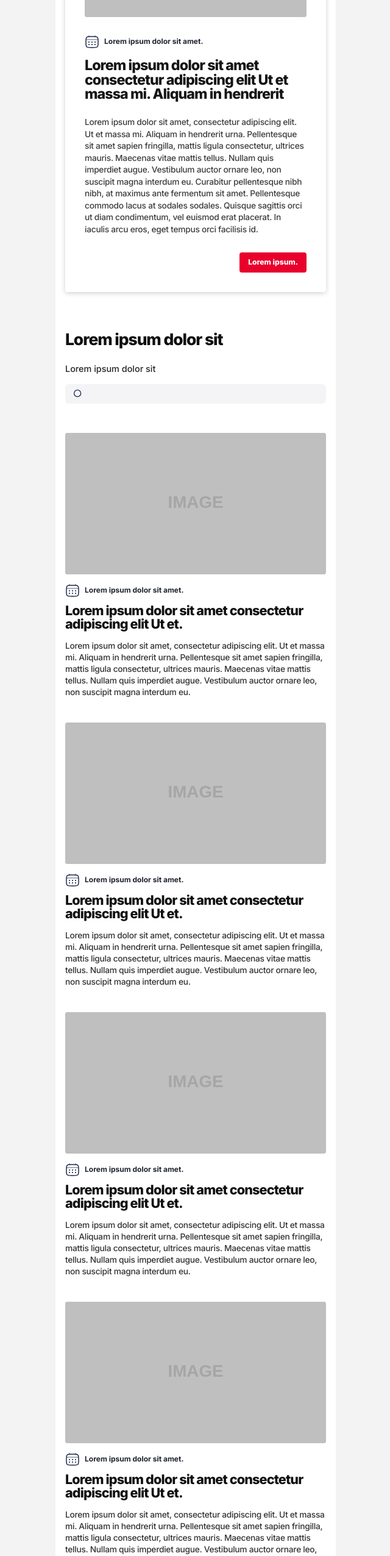
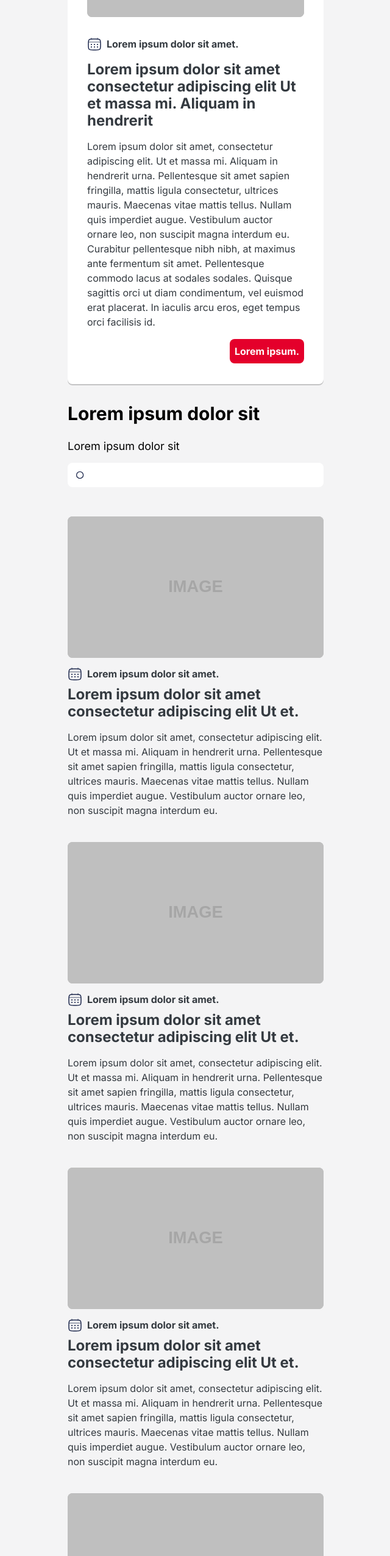
Before and after one commit to aldodager/challenge-riu-angular, an Angular app: page / in a window 1280 px wide. Shown: the part 234-2786 px from the top of the page at 61% size, without its empty margins (319-959 px from the left). Built offline with nearby package versions, Linux system fonts and the light colour scheme.

Commit message:
keep button label on one line and have first section with figma specs

```diff
--- a/src/app/app.html
+++ b/src/app/app.html
@@ -1,8 +1,8 @@
-<main class="min-h-screen w-full overflow-x-hidden bg-[#f3f3f3]">
-  <!-- Contenedor mobile: el frame de Figma usa 460px de ancho con padding lateral de 16px -->
-  <div class="mx-auto w-full max-w-[460px] overflow-hidden bg-white px-[16px] py-[32px]">
-    <section class="w-full rounded-[4px] bg-white p-[32px] shadow-[0_2px_8px_rgba(0,0,0,0.18)]">
-      <figure class="h-[198px] w-full overflow-hidden rounded-[4px] bg-[#bfbfbf]">
+<main class="min-h-screen w-full overflow-x-hidden bg-[#F4F4F5]">
+  <!-- Contenedor mobile: frame de 460px, con 20px laterales para dejar el card en 420px -->
+  <div class="mx-auto w-full max-w-[460px] overflow-hidden bg-[#F4F4F5] px-[20px] py-[32px]">
+    <section class="flex min-h-[832.25px] w-full flex-col gap-[32px] rounded-[8px] bg-white p-[32px] shadow-[0_2px_0_0_rgba(0,0,0,0.2)]">
+      <figure class="h-[198px] w-full overflow-hidden rounded-[8px] bg-[#BDBDBD]">
         <img
           src="assets/images/placeholder-image.svg"
           alt="Imagen principal del contenido"
@@ -10,7 +10,8 @@
         />
       </figure>
 
-      <div class="mt-[28px] flex items-center gap-[8px] text-[0.75rem] font-bold text-[#1f2430]">
+      <div>
+        <div class="flex items-center gap-[8px] text-[16px] font-bold leading-[24px] text-[#343A40]">
           <img
             src="assets/icons/calendar-icon.svg"
             alt=""
@@ -20,11 +21,11 @@
           <span>Lorem ipsum dolor sit amet.</span>
         </div>
 
-      <h1 class="mt-[16px] text-[1.45rem] font-extrabold leading-[1.02] tracking-[-0.04em] text-[#151515]">
+        <h1 class="mt-[16px] text-[24px] font-bold leading-[28px] text-[#343A40]">
           Lorem ipsum dolor sit amet consectetur adipiscing elit Ut et massa mi. Aliquam in hendrerit
         </h1>
 
-      <p class="mt-[24px] text-[0.86rem] font-medium leading-[1.42] tracking-[-0.02em] text-[#3d3d3d]">
+        <p class="mt-[16px] text-[16px] font-normal leading-[24px] text-[#343A40]">
           Lorem ipsum dolor sit amet, consectetur adipiscing elit. Ut et massa mi. Aliquam in hendrerit urna.
           Pellentesque sit amet sapien fringilla, mattis ligula consectetur, ultrices mauris. Maecenas vitae mattis tellus.
           Nullam quis imperdiet augue. Vestibulum auctor ornare leo, non suscipit magna interdum eu.
@@ -32,27 +33,28 @@
           Quisque sagittis orci ut diam condimentum, vel euismod erat placerat. In iaculis arcu eros, eget tempus orci facilisis id.
         </p>
 
-      <div class="mt-[28px] flex justify-end">
+        <div class="mt-[16px] flex justify-end">
           <button
-          class="rounded-[4px] bg-[#e9002d] px-[14px] py-[10px] text-[0.76rem] font-extrabold leading-none text-white"
+            class="flex h-[40px] w-[122px] items-center justify-center gap-[10px] whitespace-nowrap rounded-[8px] bg-[#E4002B] px-[8px] text-[16px] font-bold leading-[24px] text-white"
             type="button"
           >
             Lorem ipsum.
           </button>
         </div>
+      </div>
     </section>
 
-    <section class="mt-[64px]">
-      <h2 class="text-[1.65rem] font-extrabold leading-[1.05] tracking-[-0.04em] text-[#101010]">
+    <section class="mt-[32px]">
+      <h2 class="text-[30px] font-bold leading-[32px] text-black">
         Lorem ipsum dolor sit
       </h2>
 
-      <p class="mt-[24px] text-[0.9rem] font-medium text-[#252525]">
+      <p class="mt-[24px] text-[18px] font-normal leading-[27px] text-black">
         Lorem ipsum dolor sit
       </p>
 
       <label class="sr-only" for="search">Buscar contenido</label>
-      <div class="mt-[14px] flex h-[32px] w-full items-center rounded-[6px] bg-[#f4f4f6] px-[14px]">
+      <div class="mt-[14px] flex h-[40px] w-full items-center rounded-[8px] bg-white px-[14px]">
         <img
           src="assets/icons/search-icon.svg"
           alt=""
@@ -62,7 +64,7 @@
 
         <input
           id="search"
-          class="h-full w-full min-w-0 appearance-none bg-transparent pl-[8px] text-[0.875rem] outline-none"
+          class="h-full w-full min-w-0 appearance-none bg-transparent pl-[8px] text-[16px] leading-[24px] outline-none"
           type="text"
           role="searchbox"
           aria-label="Buscar contenido"
@@ -73,7 +75,7 @@
     <section class="mt-[48px] space-y-[40px]">
       <!-- Listado mobile: cada bloque queda listo para recibir contenido dinámico -->
       <article>
-        <figure class="h-[232px] w-full overflow-hidden rounded-[4px] bg-[#bfbfbf]">
+        <figure class="h-[232px] w-full overflow-hidden rounded-[8px] bg-[#BDBDBD]">
           <img
             src="assets/images/placeholder-image.svg"
             alt="Imagen relacionada al artículo"
@@ -81,7 +83,7 @@
           />
         </figure>
 
-        <div class="mt-[14px] flex items-center gap-[8px] text-[0.75rem] font-bold text-[#1f2430]">
+        <div class="mt-[14px] flex items-center gap-[8px] text-[16px] font-bold leading-[24px] text-[#343A40]">
           <img
             src="assets/icons/calendar-icon.svg"
             alt=""
@@ -91,11 +93,11 @@
           <span>Lorem ipsum dolor sit amet.</span>
         </div>
 
-        <h3 class="mt-[10px] text-[1.35rem] font-extrabold leading-[1.02] tracking-[-0.04em] text-[#101010]">
+        <h3 class="mt-[8px] text-[24px] font-bold leading-[28px] text-[#343A40]">
           Lorem ipsum dolor sit amet consectetur adipiscing elit Ut et.
         </h3>
 
-        <p class="mt-[16px] text-[0.86rem] font-medium leading-[1.38] tracking-[-0.02em] text-[#333333]">
+        <p class="mt-[16px] text-[16px] font-normal leading-[24px] text-[#343A40]">
           Lorem ipsum dolor sit amet, consectetur adipiscing elit. Ut et massa mi.
           Aliquam in hendrerit urna. Pellentesque sit amet sapien fringilla, mattis ligula consectetur,
           ultrices mauris. Maecenas vitae mattis tellus. Nullam quis imperdiet augue.
@@ -104,7 +106,7 @@
       </article>
 
       <article>
-        <figure class="h-[232px] w-full overflow-hidden rounded-[4px] bg-[#bfbfbf]">
+        <figure class="h-[232px] w-full overflow-hidden rounded-[8px] bg-[#BDBDBD]">
           <img
             src="assets/images/placeholder-image.svg"
             alt="Imagen relacionada al artículo"
@@ -112,7 +114,7 @@
           />
         </figure>
 
-        <div class="mt-[14px] flex items-center gap-[8px] text-[0.75rem] font-bold text-[#1f2430]">
+        <div class="mt-[14px] flex items-center gap-[8px] text-[16px] font-bold leading-[24px] text-[#343A40]">
           <img
             src="assets/icons/calendar-icon.svg"
             alt=""
@@ -122,11 +124,11 @@
           <span>Lorem ipsum dolor sit amet.</span>
         </div>
 
-        <h3 class="mt-[10px] text-[1.35rem] font-extrabold leading-[1.02] tracking-[-0.04em] text-[#101010]">
+        <h3 class="mt-[8px] text-[24px] font-bold leading-[28px] text-[#343A40]">
           Lorem ipsum dolor sit amet consectetur adipiscing elit Ut et.
         </h3>
 
-        <p class="mt-[16px] text-[0.86rem] font-medium leading-[1.38] tracking-[-0.02em] text-[#333333]">
+        <p class="mt-[16px] text-[16px] font-normal leading-[24px] text-[#343A40]">
           Lorem ipsum dolor sit amet, consectetur adipiscing elit. Ut et massa mi.
           Aliquam in hendrerit urna. Pellentesque sit amet sapien fringilla, mattis ligula consectetur,
           ultrices mauris. Maecenas vitae mattis tellus. Nullam quis imperdiet augue.
@@ -135,7 +137,7 @@
       </article>
 
       <article>
-        <figure class="h-[232px] w-full overflow-hidden rounded-[4px] bg-[#bfbfbf]">
+        <figure class="h-[232px] w-full overflow-hidden rounded-[8px] bg-[#BDBDBD]">
           <img
             src="assets/images/placeholder-image.svg"
             alt="Imagen relacionada al artículo"
@@ -143,7 +145,7 @@
           />
         </figure>
 
-        <div class="mt-[14px] flex items-center gap-[8px] text-[0.75rem] font-bold text-[#1f2430]">
+        <div class="mt-[14px] flex items-center gap-[8px] text-[16px] font-bold leading-[24px] text-[#343A40]">
           <img
             src="assets/icons/calendar-icon.svg"
             alt=""
@@ -153,11 +155,11 @@
           <span>Lorem ipsum dolor sit amet.</span>
         </div>
 
-        <h3 class="mt-[10px] text-[1.35rem] font-extrabold leading-[1.02] tracking-[-0.04em] text-[#101010]">
+        <h3 class="mt-[8px] text-[24px] font-bold leading-[28px] text-[#343A40]">
           Lorem ipsum dolor sit amet consectetur adipiscing elit Ut et.
         </h3>
 
-        <p class="mt-[16px] text-[0.86rem] font-medium leading-[1.38] tracking-[-0.02em] text-[#333333]">
+        <p class="mt-[16px] text-[16px] font-normal leading-[24px] text-[#343A40]">
           Lorem ipsum dolor sit amet, consectetur adipiscing elit. Ut et massa mi.
           Aliquam in hendrerit urna. Pellentesque sit amet sapien fringilla, mattis ligula consectetur,
           ultrices mauris. Maecenas vitae mattis tellus. Nullam quis imperdiet augue.
@@ -166,7 +168,7 @@
       </article>
 
       <article>
-        <figure class="h-[232px] w-full overflow-hidden rounded-[4px] bg-[#bfbfbf]">
+        <figure class="h-[232px] w-full overflow-hidden rounded-[8px] bg-[#BDBDBD]">
           <img
             src="assets/images/placeholder-image.svg"
             alt="Imagen relacionada al artículo"
@@ -174,7 +176,7 @@
           />
         </figure>
 
-        <div class="mt-[14px] flex items-center gap-[8px] text-[0.75rem] font-bold text-[#1f2430]">
+        <div class="mt-[14px] flex items-center gap-[8px] text-[16px] font-bold leading-[24px] text-[#343A40]">
           <img
             src="assets/icons/calendar-icon.svg"
             alt=""
@@ -184,11 +186,11 @@
           <span>Lorem ipsum dolor sit amet.</span>
         </div>
 
-        <h3 class="mt-[10px] text-[1.35rem] font-extrabold leading-[1.02] tracking-[-0.04em] text-[#101010]">
+        <h3 class="mt-[8px] text-[24px] font-bold leading-[28px] text-[#343A40]">
           Lorem ipsum dolor sit amet consectetur adipiscing elit Ut et.
         </h3>
 
-        <p class="mt-[16px] text-[0.86rem] font-medium leading-[1.38] tracking-[-0.02em] text-[#333333]">
+        <p class="mt-[16px] text-[16px] font-normal leading-[24px] text-[#343A40]">
           Lorem ipsum dolor sit amet, consectetur adipiscing elit. Ut et massa mi.
           Aliquam in hendrerit urna. Pellentesque sit amet sapien fringilla, mattis ligula consectetur,
           ultrices mauris. Maecenas vitae mattis tellus. Nullam quis imperdiet augue.
@@ -198,11 +200,11 @@
     </section>
 
     <section class="mt-[56px]">
-      <h2 class="text-[1.75rem] font-extrabold leading-[1.04] tracking-[-0.05em] text-[#101010]">
+      <h2 class="text-[30px] font-bold leading-[32px] text-black">
         Lorem ipsum dolor sit amet consectetur adipiscing elit Ut et.
       </h2>
 
-      <p class="mt-[24px] text-[0.9rem] font-medium leading-[1.42] tracking-[-0.02em] text-[#333333]">
+      <p class="mt-[24px] text-[16px] font-normal leading-[24px] text-[#343A40]">
         Lorem ipsum dolor sit amet, consectetur adipiscing elit. Ut et massa mi.
         Aliquam in hendrerit urna. Pellentesque sit amet sapien fringilla, mattis ligula consectetur,
         ultrices mauris. Maecenas vitae mattis tellus. Nullam quis imperdiet augue.
@@ -213,9 +215,9 @@
       </p>
     </section>
 
-    <section class="mt-[48px] -mr-[16px] overflow-hidden">
+    <section class="mt-[48px] -mr-[20px] overflow-hidden">
       <!-- Carrusel visual: las imágenes quedan listas para ser reemplazadas por CMS -->
-      <div class="scrollbar-hidden flex gap-[32px] overflow-x-auto pb-[8px] pr-[16px]">
+      <div class="scrollbar-hidden flex gap-[32px] overflow-x-auto pb-[8px] pr-[20px]">
         <article class="relative h-[378px] min-w-[284px] overflow-hidden rounded-[8px] bg-[#BDBDBD]">
           <img
             src="assets/images/placeholder-image.svg"
@@ -224,16 +226,16 @@
           />
 
           <div class="absolute inset-x-0 bottom-0 bg-gradient-to-t from-black/95 via-black/60 to-transparent px-[16px] pb-[18px] pt-[120px] text-white">
-            <h3 class="text-[1.45rem] font-extrabold leading-[1.05] tracking-[-0.04em]">
+            <h3 class="text-[30px] font-bold leading-[38px] text-white">
               Lorem ipsum
             </h3>
 
-            <p class="mt-[8px] max-w-[16em] text-[0.85rem] font-medium leading-[1.25]">
+            <p class="mt-[8px] text-[16px] font-normal leading-[24px] text-white">
               Lorem ipsum dolor sit amet consectetur.
             </p>
 
             <a
-              class="mt-[14px] inline-flex items-center gap-[4px] text-[0.78rem] font-extrabold text-white"
+              class="mt-[14px] inline-flex items-center gap-[4px] text-[16px] font-bold leading-[24px] text-white"
               href="#"
               aria-label="Ver más sobre Lorem ipsum"
             >
@@ -256,16 +258,16 @@
           />
 
           <div class="absolute inset-x-0 bottom-0 bg-gradient-to-t from-black/95 via-black/60 to-transparent px-[16px] pb-[18px] pt-[120px] text-white">
-            <h3 class="text-[1.45rem] font-extrabold leading-[1.05] tracking-[-0.04em]">
+            <h3 class="text-[30px] font-bold leading-[38px] text-white">
               Lorem ipsum
             </h3>
 
-            <p class="mt-[8px] max-w-[16em] text-[0.85rem] font-medium leading-[1.25]">
+            <p class="mt-[8px] text-[16px] font-normal leading-[24px] text-white">
               Lorem ipsum dolor sit amet consectetur.
             </p>
 
             <a
-              class="mt-[14px] inline-flex items-center gap-[4px] text-[0.78rem] font-extrabold text-white"
+              class="mt-[14px] inline-flex items-center gap-[4px] text-[16px] font-bold leading-[24px] text-white"
               href="#"
               aria-label="Ver más sobre Lorem ipsum"
             >
@@ -288,16 +290,16 @@
           />
 
           <div class="absolute inset-x-0 bottom-0 bg-gradient-to-t from-black/95 via-black/60 to-transparent px-[16px] pb-[18px] pt-[120px] text-white">
-            <h3 class="text-[1.45rem] font-extrabold leading-[1.05] tracking-[-0.04em]">
+            <h3 class="text-[30px] font-bold leading-[38px] text-white">
               Lorem ipsum
             </h3>
 
-            <p class="mt-[8px] max-w-[16em] text-[0.85rem] font-medium leading-[1.25]">
+            <p class="mt-[8px] text-[16px] font-normal leading-[24px] text-white">
               Lorem ipsum dolor sit amet consectetur.
             </p>
 
             <a
-              class="mt-[14px] inline-flex items-center gap-[4px] text-[0.78rem] font-extrabold text-white"
+              class="mt-[14px] inline-flex items-center gap-[4px] text-[16px] font-bold leading-[24px] text-white"
               href="#"
               aria-label="Ver más sobre Lorem ipsum"
             >
@@ -320,16 +322,16 @@
           />
 
           <div class="absolute inset-x-0 bottom-0 bg-gradient-to-t from-black/95 via-black/60 to-transparent px-[16px] pb-[18px] pt-[120px] text-white">
-            <h3 class="text-[1.45rem] font-extrabold leading-[1.05] tracking-[-0.04em]">
+            <h3 class="text-[30px] font-bold leading-[38px] text-white">
               Lorem ipsum
             </h3>
 
-            <p class="mt-[8px] max-w-[16em] text-[0.85rem] font-medium leading-[1.25]">
+            <p class="mt-[8px] text-[16px] font-normal leading-[24px] text-white">
               Lorem ipsum dolor sit amet consectetur.
             </p>
 
             <a
-              class="mt-[14px] inline-flex items-center gap-[4px] text-[0.78rem] font-extrabold text-white"
+              class="mt-[14px] inline-flex items-center gap-[4px] text-[16px] font-bold leading-[24px] text-white"
               href="#"
               aria-label="Ver más sobre Lorem ipsum"
             >
--- a/src/styles.css
+++ b/src/styles.css
@@ -23,7 +23,7 @@ body {
   width: 100%;
   min-width: 320px;
   overflow-x: hidden;
-  background: #ffffff;
+  background: #f4f4f5;
   font-family: "Inter", Arial, Helvetica, sans-serif;
   color: #101010;
 }
```
Lines whose indentation alone changed are shown as unchanged.
